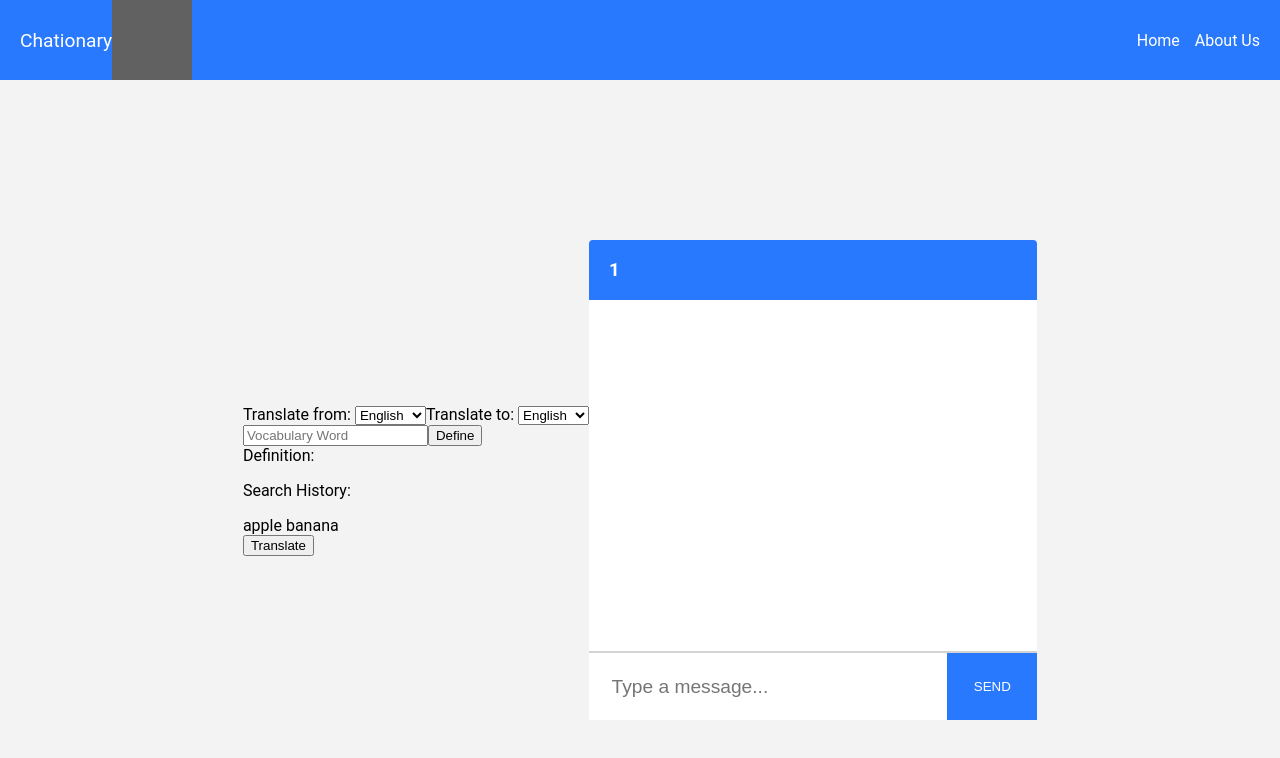
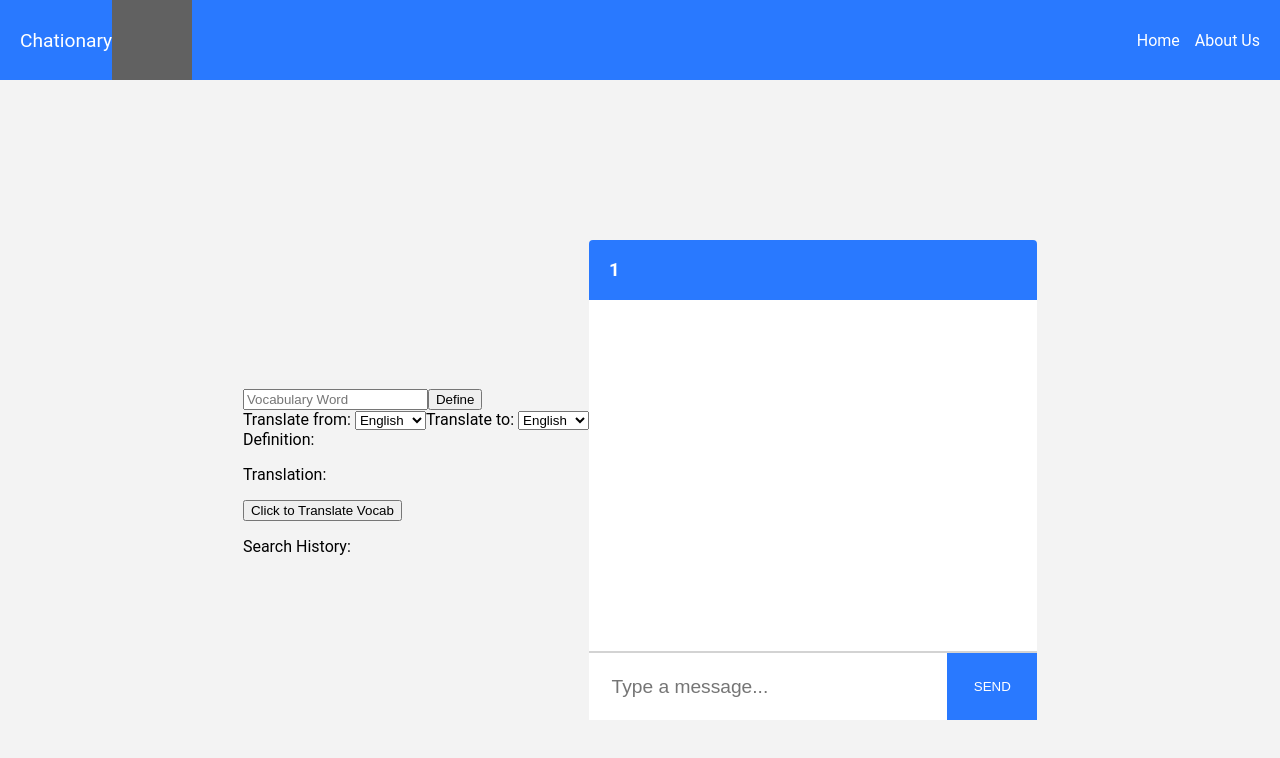
Before and after one commit to Team-Wobbegong/Chationary, a React app: page /chat/1/1 in a window 1280 px wide. Shown: the top 758 px of the page. Built offline with nearby package versions, Linux system fonts and the light colour scheme; grey boxes are pictures that could not be loaded.

Commit message:
Updated Translation

```diff
--- /dev/null
+++ b/src/components/language.js
@@ -0,0 +1,6 @@
+export const Languages = [
+  { language: 'English', langId: 0, value: 'en' },
+  { language: 'Spanish', langId: 1, value: 'es' },
+  { language: 'French', langId: 2, value: 'fr' },
+  { language: 'German', langId: 3, value: 'de' },
+];
--- a/src/components/vocabAPI.jsx
+++ b/src/components/vocabAPI.jsx
@@ -1,11 +1,13 @@
 import React, { useState, Component } from 'react';
 import Axios from 'axios';
+import { Languages } from './language'
 
 function VocabAPI() {
   // React Hooks State (Updating state is async)
   const [vocab, setVocab] = useState('');
   const [search, setSearch] = useState('');
-  const [vocabHist, setVocabHist] = useState([' ', 'apple', ' ', 'banana']);
+  const [vocabHist, setVocabHist] = useState([]);
+  const [translation, setTranslation] = useState(null);
   const [definition, setDefinition] = useState(null);
   const [sourceLang, setSourceLang] = useState('en');
   const [targetLang, setTargetLang] = useState('en');
@@ -16,15 +18,12 @@ function VocabAPI() {
     setSearch(e.target.value.replace(/ /gi, '%20'));
   }
 
-  const handleTranslate = () => {
-    console.log('Translated!')
-     // window.open(`https://translate.google.com/?sl=${selectLang}&tl=${transLang}&text=${search}&op=translate`); //Workaround for GoogleTranslate API requiring $$$
-  }
-
   const handleSubmitVocab = async (e) => {
     e.preventDefault(); //Prevents hot reload upon submit
 
-    const currSearch = e.target[2].value;
+    setTranslation(`https://translate.google.com/?sl=${sourceLang}&tl=${targetLang}&text=${search}&op=translate`);
+
+    const currSearch = e.target[0].value;
     const body = { vocab: currSearch, sl: sourceLang, tl: targetLang };
     try {
       console.log('Logged try block for post request');
@@ -56,38 +55,50 @@ function VocabAPI() {
     setTargetLang(e.target.value);
   }
 
+  const handleLink = () => {
+    if(!vocab == '' && definition !== 'Sorry, we cannot find this word') window.open(translation);
+  }
+
   //Render
   return (
-    <div className='vocabContainer'>
+    <div className='APIContainer'>
+      <div className='formContainer'>
         <form onSubmit={handleSubmitVocab}>
           <label className='apiTextBox'>
-          <label htmlFor='sl' className='slContainer'>Translate from: </label>
-            <select name='sl' id='sl' className='sl' value={sourceLang} onChange={handleSourceLang}>
-              <option value="en">English</option>
-              <option value="es">Spanish</option>
-              <option value="fr">French</option>
-              <option value="de">German</option>
-            </select>
-          <label htmlFor='tl' className='tlContainer'>Translate to: </label>
-            <select name='tl' id='tl' className='tl' value={targetLang} onChange={handleTargetLang}>
-              <option value="en">English</option>
-              <option value="es">Spanish</option>
-              <option value="fr">French</option>
-              <option value="de">German</option>
-            </select>
             <div>
               <input type="text" name="vocab" placeholder="Vocabulary Word" value={vocab} onChange={handleVocab}></input>
               <input type="submit" value="Define"/>
             </div>
           </label>
+          <label htmlFor='sl' className='slContainer'>Translate from: </label>
+              <select name='sl' id='sl' className='sl' value={sourceLang} onChange={handleSourceLang}>
+                { Languages.map((language) => (
+                  <option key={`l-${language.langId}`} value={language.value}>
+                    {language.language}
+                  </option>
+                )) }
+              </select>
+            <label htmlFor='tl' className='tlContainer'>Translate to: </label>
+              <select name='tl' id='tl' className='tl' value={targetLang} onChange={handleTargetLang}>
+                { Languages.map((language) => (
+                  <option key={`l-${language.langId}`} value={language.value}>
+                    {language.language}
+                  </option>
+                )) }
+              </select>
         </form>
+      </div>
         <div>Definition: { definition }</div>
+        <div className='transContainer'>
+          <p>Translation:</p>
+          <div className='translation'>
+            <button id='transBtn' onClick={ handleLink }>Click to Translate Vocab</button>
+          </div>
+        </div>
         <div className='vocabHistContainer'>
           <p>Search History:</p>
           <div className='vocabHist'> { vocabHist } </div>
         </div>
-
-      <button className='translateBtn' onClick={handleTranslate}>Translate</button>
     </div>
   )
 }
```
Lines whose indentation alone changed are shown as unchanged.
